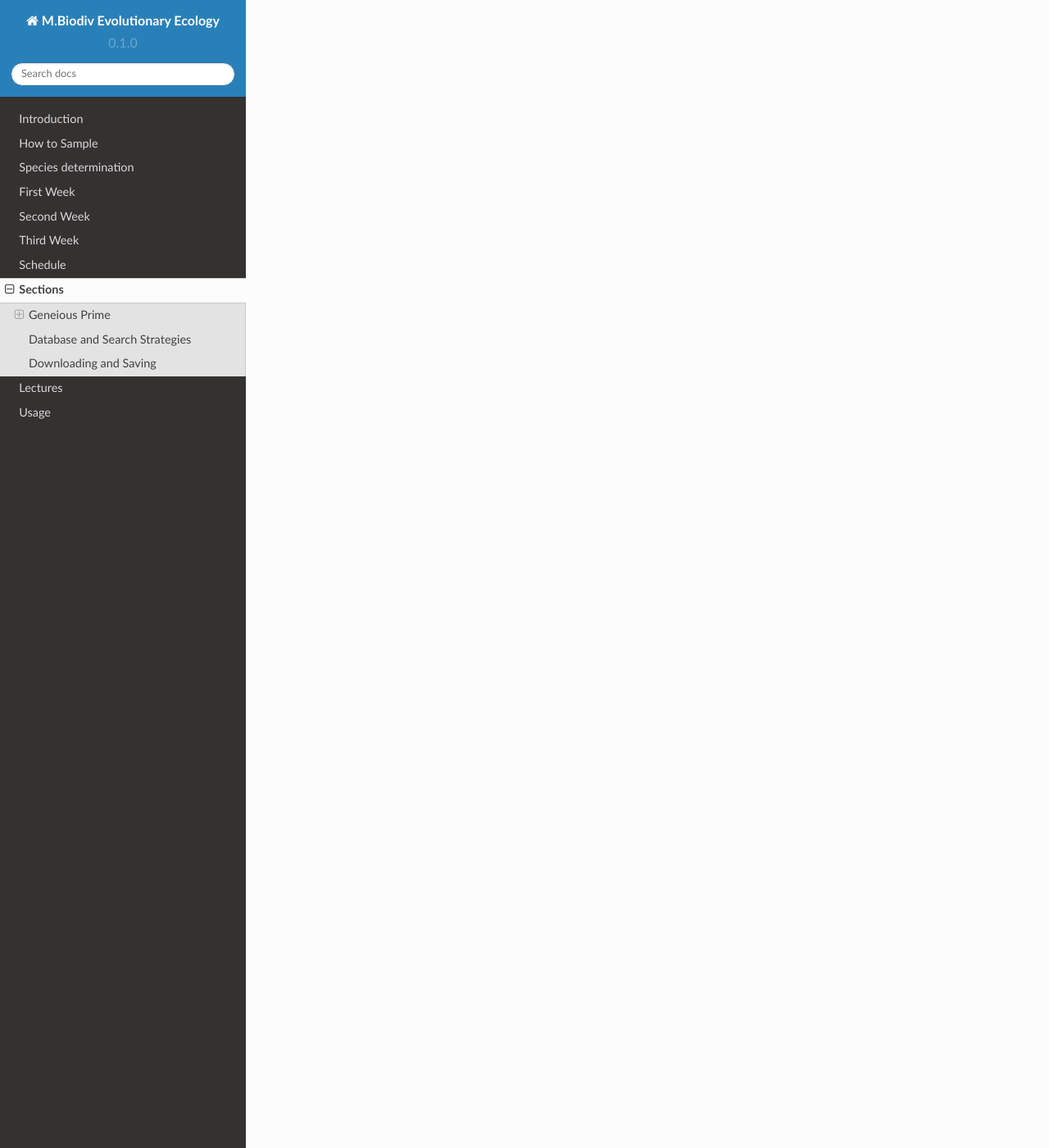
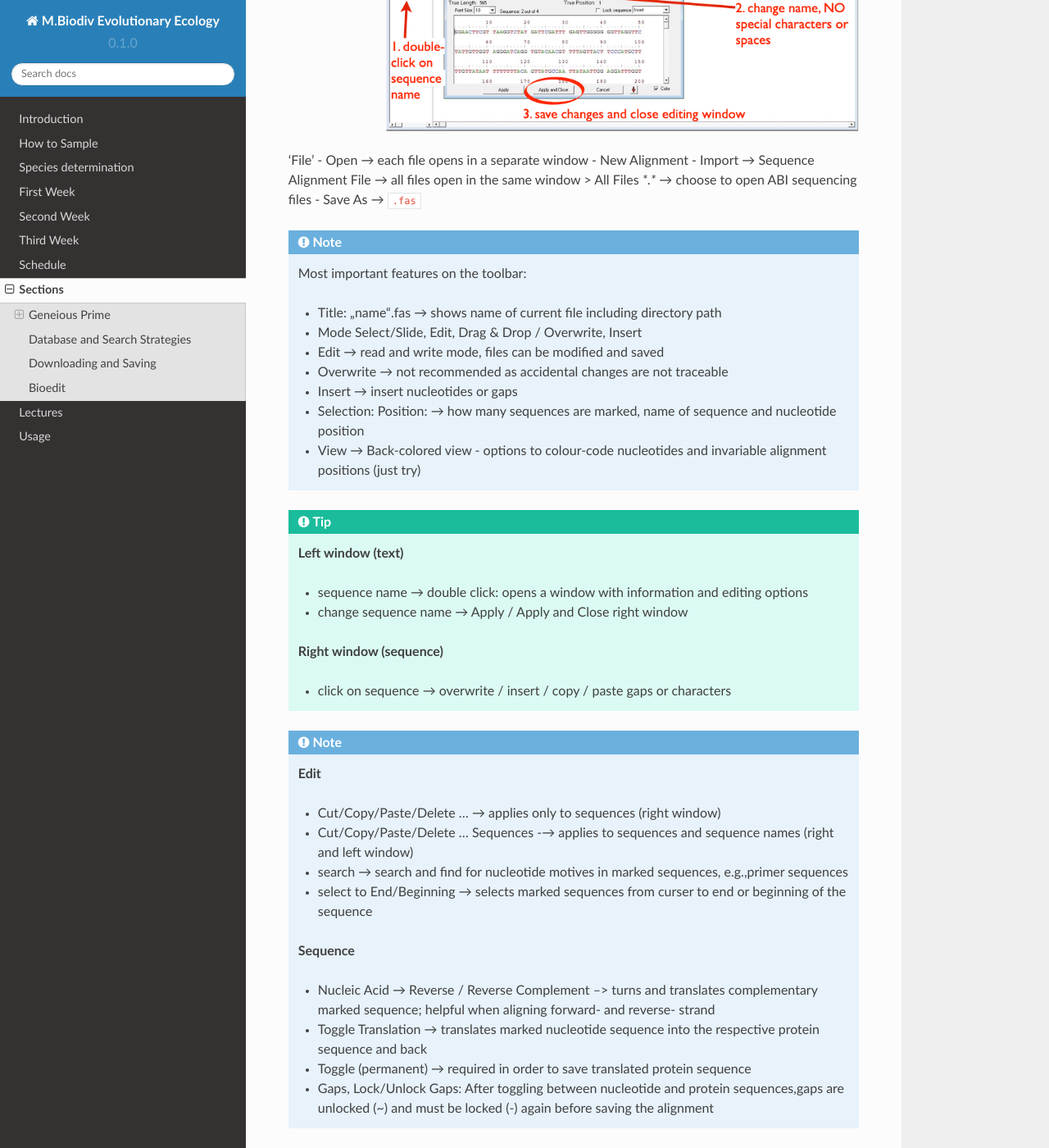
Before and after one commit to bheimbu/evolutionary_ecology, a Sphinx documentation site: the page built from docs/source/section.rst, in a window 1280 px wide and 1400 px high, scrolled down 14294 px. Shown: the whole window at 82% size. Built offline with Sphinx 7.4.7 and the Read the Docs theme 2.0.0, drawn with Linux system fonts in a browser that asks for light colours; some of the changed text lies outside the part shown.

Commit message:
Update section.rst

```diff
--- a/docs/source/section.rst
+++ b/docs/source/section.rst
@@ -192,3 +192,57 @@ Sequences can be visualized and downloaded in different formats by selecting „
   .. code-block::
 
     EF091418:EF091227[accn]
+
+
+.. _Bioedit:
+Bioedit
+-------
+
+- Comfortable and easy editing of sequences and alignments
+- Accepts most common file formats, most important formats for us are: ``.fas``, ``.aln``, ``.nex``, ``.txt``
+
+.. image:: /_static/bioedit.png
+
+'File'
+- Open → each file opens in a separate window
+- New Alignment
+- Import → Sequence Alignment File → all files open in the same window > All Files `*.*` → choose to open ABI sequencing files
+- Save As → ``.fas``
+
+
+.. note::
+  Most important features on the toolbar:
+
+  - Title: „name“.fas → shows name of current file including directory path
+  - Mode Select/Slide, Edit, Drag & Drop / Overwrite, Insert
+  - Edit → read and write mode, files can be modified and saved
+  - Overwrite → not recommended as accidental changes are not traceable
+  - Insert → insert nucleotides or gaps
+  - Selection: Position: → how many sequences are marked, name of sequence and nucleotide position
+  - View → Back-colored view - options to colour-code nucleotides and invariable alignment positions (just try)
+
+.. tip::
+
+  **Left window (text)**
+
+  - sequence name → double click: opens a window with information and editing options
+  - change sequence name → Apply / Apply and Close right window
+
+  **Right window (sequence)**
+
+  - click on sequence → overwrite / insert / copy / paste gaps or characters
+
+.. note::
+  **Edit**
+
+  - Cut/Copy/Paste/Delete ... → applies only to sequences (right window)
+  - Cut/Copy/Paste/Delete ... Sequences -→ applies to sequences and sequence names (right and left window)
+  - search → search and find for nucleotide motives in marked sequences, e.g.,primer sequences
+  - select to End/Beginning → selects marked sequences from curser to end or beginning of the sequence
+
+  **Sequence**
+
+  - Nucleic Acid → Reverse / Reverse Complement --> turns and translates complementary marked sequence; helpful when aligning forward- and reverse- strand
+  - Toggle Translation → translates marked nucleotide sequence into the respective protein sequence and back
+  - Toggle (permanent) → required in order to save translated protein sequence
+  - Gaps, Lock/Unlock Gaps: After toggling between nucleotide and protein sequences,gaps are unlocked (~) and must be locked (-) again before saving the alignment
```
